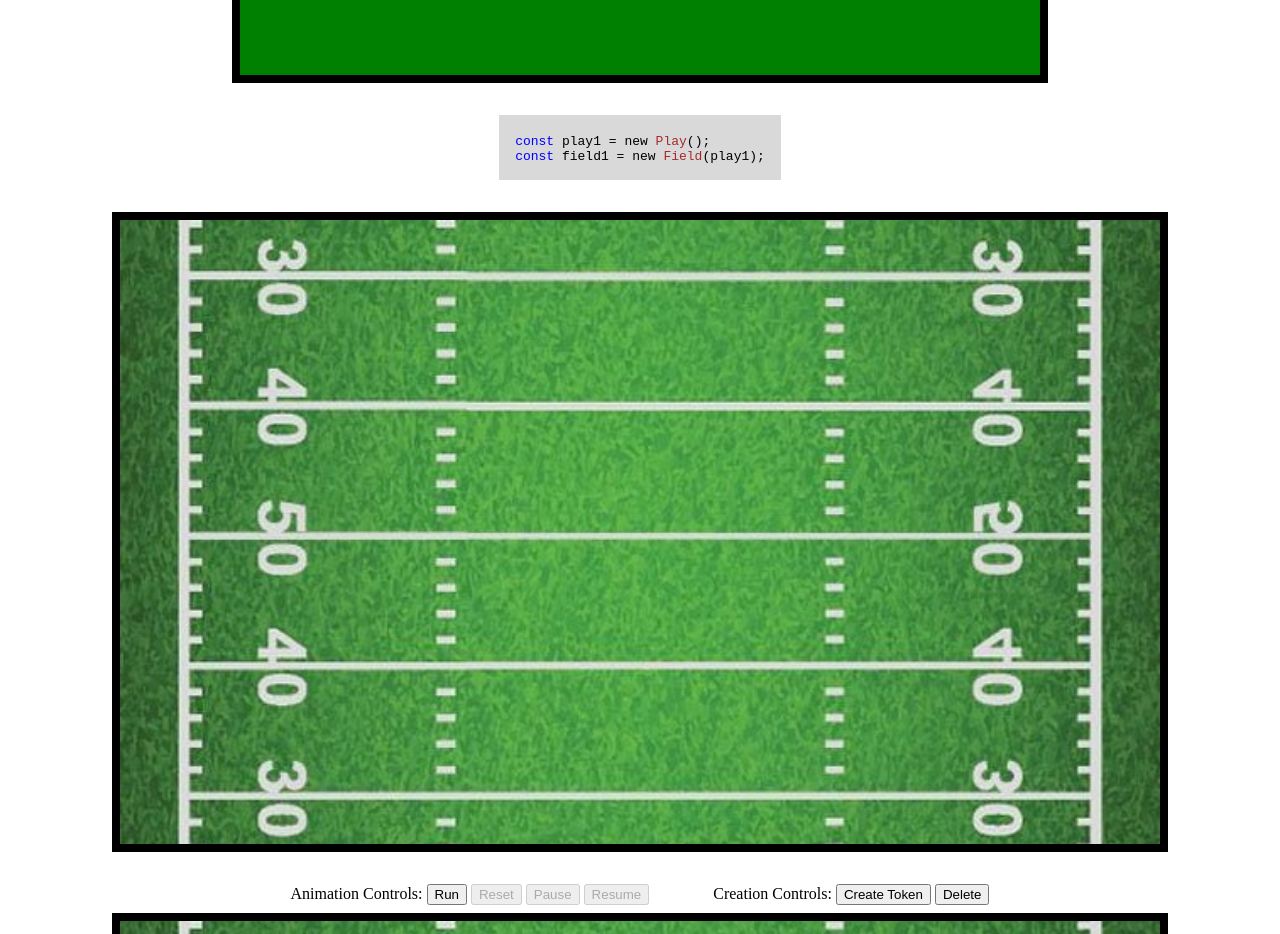
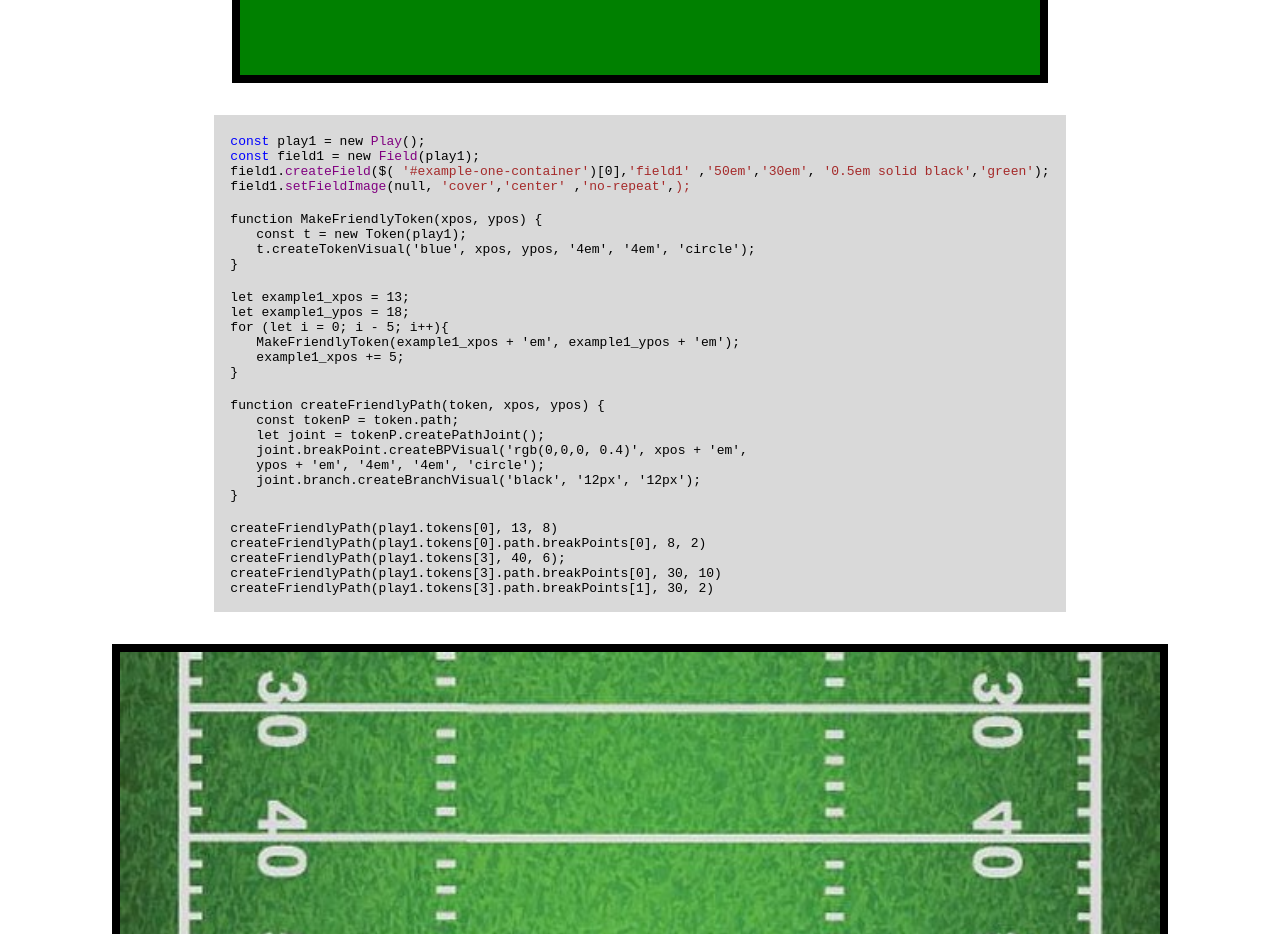
Before and after one commit to Dan-Nava/PlaybookJS, a website: page pub/examples.html in a window 1280 px wide. Shown: the part 800-1734 px from the top of the page. Drawn offline with nearby package versions, Linux system fonts and the light colour scheme.

Commit message:
example 1 done

```diff
--- a/pub/examples.html
+++ b/pub/examples.html
@@ -37,6 +37,44 @@
                         <span class='type'>const</span> <span>field1 = </span> <span>new</span>
                         <span class='fcn'>Field</span><span>(play1);</span>
                     </div>
+                    <div>
+                        <span>field1.</span><span class='fcn'>createField</span><span>($(</span>
+                        <span class='string'>'#example-one-container'</span><span>)[0],</span><span class='string'>'field1'</span>
+                        <span>,</span><span class='string'>'50em'</span><span>,</span><span class='string'>'30em'</span><span>,</span>
+                        <span class='string'>'0.5em solid black'</span><span>,</span><span class='string'>'green'</span><span>);</span>
+                    </div>
+                    <div>
+                        <span>field1.</span><span class='fcn'>setFieldImage</span><span>(null,</span>
+                        <span class='string'>'cover'</span><span>,</span><span class='string'>'center'</span>
+                        <span>,</span><span class='string'>'no-repeat'</span><span>,</span><span class='string'>);</span>
+                    </div>
+                    <br>
+                    <div>function MakeFriendlyToken(xpos, ypos) {</div>
+                    <div class='indent'>const t = new Token(play1);</div>
+                    <div class='indent'>t.createTokenVisual('blue', xpos, ypos, '4em', '4em', 'circle');</div>
+                    <div>}</div>
+                    <br>
+                    <div>let example1_xpos = 13;</div>
+                    <div>let example1_ypos = 18;</div>
+                    <div>for (let i = 0; i - 5; i++){</div>
+                    <div class='indent'>MakeFriendlyToken(example1_xpos + 'em', example1_ypos + 'em');</div>
+                    <div class='indent'>example1_xpos += 5;</div>
+                    <div>}</div>
+                    <br>
+                    <div>function createFriendlyPath(token, xpos, ypos) {</div>
+                    <div class='indent'>const tokenP = token.path;</div>
+                    <div class='indent'>let joint = tokenP.createPathJoint();</div>
+                    <div class='indent'>joint.breakPoint.createBPVisual('rgb(0,0,0, 0.4)', xpos + 'em',</div>
+                    <div class='indent'> ypos +  'em', '4em', '4em', 'circle');</div>
+                    <div class='indent'>joint.branch.createBranchVisual('black', '12px', '12px');</div>
+                    <div>}</div>
+                    <br>
+                    <div>createFriendlyPath(play1.tokens[0], 13, 8)</div>
+                    <div>createFriendlyPath(play1.tokens[0].path.breakPoints[0], 8, 2)</div>
+
+                    <div>createFriendlyPath(play1.tokens[3], 40, 6);</div>
+                    <div>createFriendlyPath(play1.tokens[3].path.breakPoints[0], 30, 10)</div>
+                    <div>createFriendlyPath(play1.tokens[3].path.breakPoints[1], 30, 2)</div>
                 </code>
             </div>
         </div>
--- a/pub/js/examples.js
+++ b/pub/js/examples.js
@@ -30,16 +30,25 @@ createFriendlyPath(play1.tokens[0].path.breakPoints[0], 8, 2)
 createFriendlyPath(play1.tokens[3], 40, 6);
 createFriendlyPath(play1.tokens[3].path.breakPoints[0], 30, 10)
 createFriendlyPath(play1.tokens[3].path.breakPoints[1], 30, 2)
-
-
-//////// EXAMPLE 1 ////////
+//////// END OF EXAMPLE 1 ////////
 
 //////// EXAMPLE 2 ////////
+
 const play2 = new Play();
 const field2 = new Field(play2);
 field2.createField($('#example-two-container')[0], 'field2', '65em', '39em', '0.5em solid black', 'transparent');
 field2.setFieldImage( 'images/field.jpg', 'cover', 'center', 'no-repeat');
 
+function run() {
+    play1.runAnimations(500);
+    animStateHandler(true);
+
+}
+
+function reset(){
+    play1.resetAnimations();
+    animStateHandler(false);
+}
 
 //////// EXAMPLE 1 ////////
 
--- a/pub/style.css
+++ b/pub/style.css
@@ -77,5 +77,13 @@ hr.solid{
 }
 
 .fcn{
+    color: purple;
+}
+
+.string{
     color: brown;
 }
+
+.indent{
+    margin-left: 2em;
+}
```
